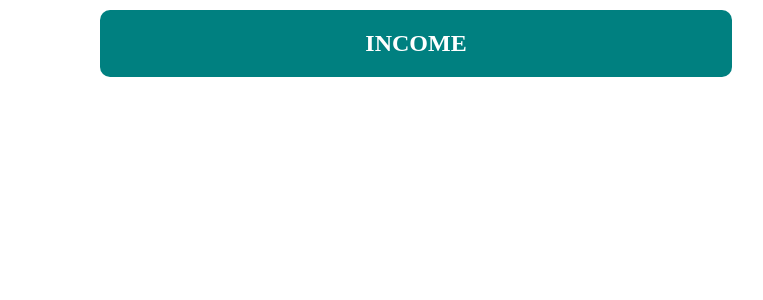
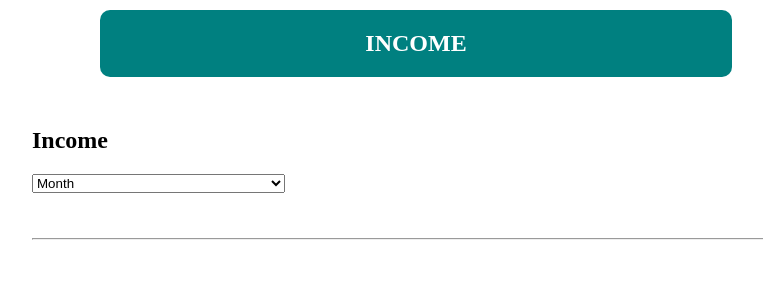
Before and after one commit to randriamiharyDani/budget-planner, an Angular app: page /budget-planner/income in a window 1280 px wide. Shown: the top 300 px of the page, without its empty margins (208-971 px from the left). Built offline with nearby package versions, Linux system fonts and the light colour scheme.

Commit message:
fix: income logique form

```diff
--- a/src/app/budger-planner/income/income.component.html
+++ b/src/app/budger-planner/income/income.component.html
@@ -1,4 +1,39 @@
+<div class="navbar">
+  <h2> INCOME </h2>
+</div>
 
-<div class="navbar">
-    <h2> INCOME </h2>
+<div class="main-container">
+  <div class="container">
+    <h2>Income</h2>
+
+    <form [formGroup]="incomeForm" (ngSubmit)="onSubmit()" class="input-form">
+      <div class="form-group">
+        <select formControlName="month" id="month" class="form-control" (change)="onChange()">
+          <option value="" disabled>Month</option>
+          <option value="january">January</option>
+          <option value="febroary">febroary</option>
+          <option value="march">March</option>
+
+        </select>
+      </div>
+      <div class="form-group">
+
+      </div>
+      <div class="form-group">
+
+      </div>
+      <div class="form-group">
+
+      </div>
+      <div class="form-group">
+
+      </div>
+      <div class="form-group">
+
+      </div>
+    </form>
+
+    <hr>
+
+  </div>
 </div>
--- a/src/app/budger-planner/income/income.component.scss
+++ b/src/app/budger-planner/income/income.component.scss
@@ -12,3 +12,32 @@ margin:10px 300px  ;
   color: #ffffff;
   font-family: bold;
 }
+
+.main-container {
+  padding: 20px;
+  background-color: #ffffff;
+  border-radius: 10px;
+  @apply shadow-custom;
+}
+
+.container {
+  max-width: 800px;
+  margin: 0 auto;
+}
+
+.input-form {
+  display: grid;
+  grid-template-columns: repeat(auto-fit ,minmax(200px , 1fr));
+  grid-gap : 20px ;
+  margin-bottom: 25px;
+}
+
+.input-form .form-group {
+  display: flex;
+  flex-direction: column;
+
+}
+.input-form .form-group label {
+  font-weight: bold;
+  margin-bottom :5px;
+}
--- a/src/app/budger-planner/income/income.component.ts
+++ b/src/app/budger-planner/income/income.component.ts
@@ -1,12 +1,34 @@
+import { CommonModule } from '@angular/common';
 import { Component } from '@angular/core';
+import { FormBuilder, ReactiveFormsModule, Validators } from '@angular/forms';
 
 @Component({
   selector: 'app-income',
   standalone: true,
-  imports: [],
+  imports: [ReactiveFormsModule , CommonModule],
   templateUrl: './income.component.html',
   styleUrl: './income.component.scss'
 })
 export class IncomeComponent {
 
+  incomeForm: any;
+  constructor( public fb : FormBuilder) {}
+  ngOnInit(): void {
+    //Called after the constructor, initializing input properties, and the first call to ngOnChanges.
+    //Add 'implements OnInit' to the class.
+    this.incomeForm = this.fb.group({
+      month : ['', Validators.required] ,
+      source : ['' , Validators.required],
+      amount : ['', Validators.required],  // champ requis
+      investment : ['' ,Validators.required]
+    })
+  }
+
+  onSubmit() : void {
+
+  }
+
+  onChange() : void {
+
+  }
 }
--- a/src/app/home-page/home-page.component.ts
+++ b/src/app/home-page/home-page.component.ts
@@ -11,6 +11,6 @@ export class HomePageComponent {
   constructor( private router : Router){}
 
   toGoLogin(): void {
-    this.router.navigate(['budget-planner/login'])
+    this.router.navigate(['budget-planner/login']) ;
   }
 }
```
